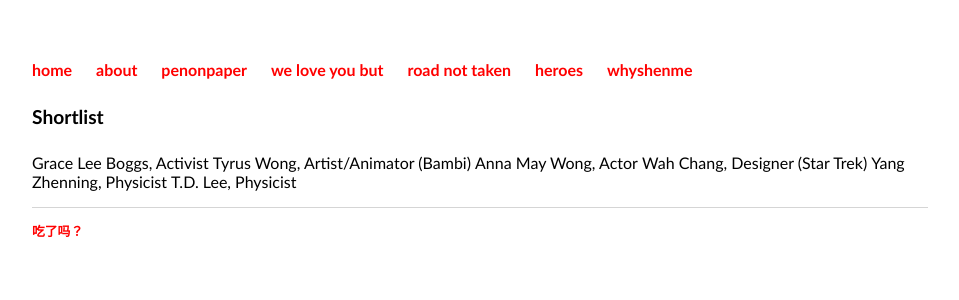
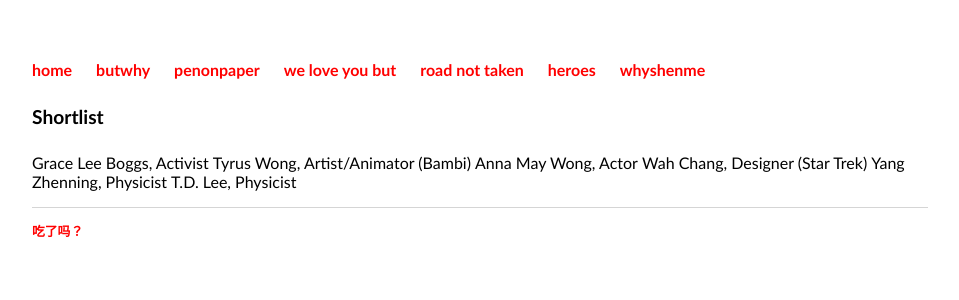
Before and after one commit to c1ndygao/cindygao.com, a Jekyll site: the page built from heroes.md, in a window 1280 px wide. Shown: the top 300 px of the page, without its empty margins (160-1119 px from the left). Built offline with Jekyll 4.4.1, drawn with Linux system fonts in a browser that asks for light colours.

Commit message:
Update default.html

```diff
--- a/_layouts/default.html
+++ b/_layouts/default.html
@@ -10,7 +10,7 @@
 	<nav>
     		<ul>
         		<li><a href="/">home</a></li>
-	        	<li><a href="/about">about</a></li>
+	        	<li><a href="/about">butwhy</a></li>
 			<li><a href="/blog">penonpaper</a></li>
 
 			<!--<li><a href="/projects">projects</a></li>-->
```
